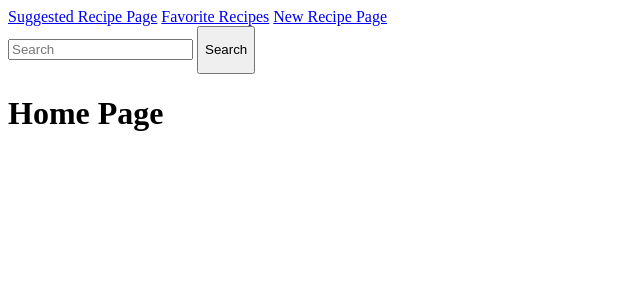
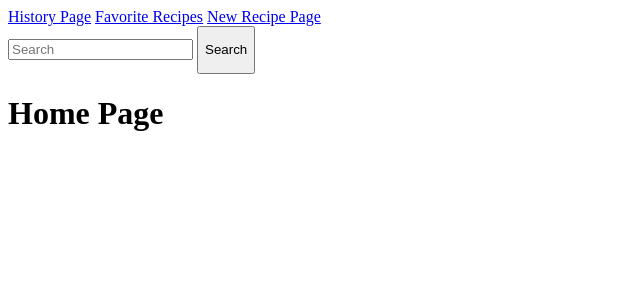
Before and after one commit to The-Biggest-Bug/Recipe_Book_Application, a Flask app: page / in a window 1280 px wide. Shown: the top 300 px of the page, without its empty margins (0-640 px from the left). Run offline with Flask 3, Linux system fonts and the light colour scheme.

Commit message:
Fixed "History" Pages and Links

```diff
--- a/templates/index.html
+++ b/templates/index.html
@@ -8,7 +8,7 @@
 
 {% block bar %}
 <nav>
-    <a href ="{{ url_for('history_page') }}">Suggested Recipe Page</a>
+    <a href ="{{ url_for('history_page') }}">History Page</a>
     <a href ="{{ url_for('favorites_page') }}">Favorite Recipes</a>
     <a href ="{{ url_for('new_arrivals_page') }}">New Recipe Page</a>
     <form action="#">
```
